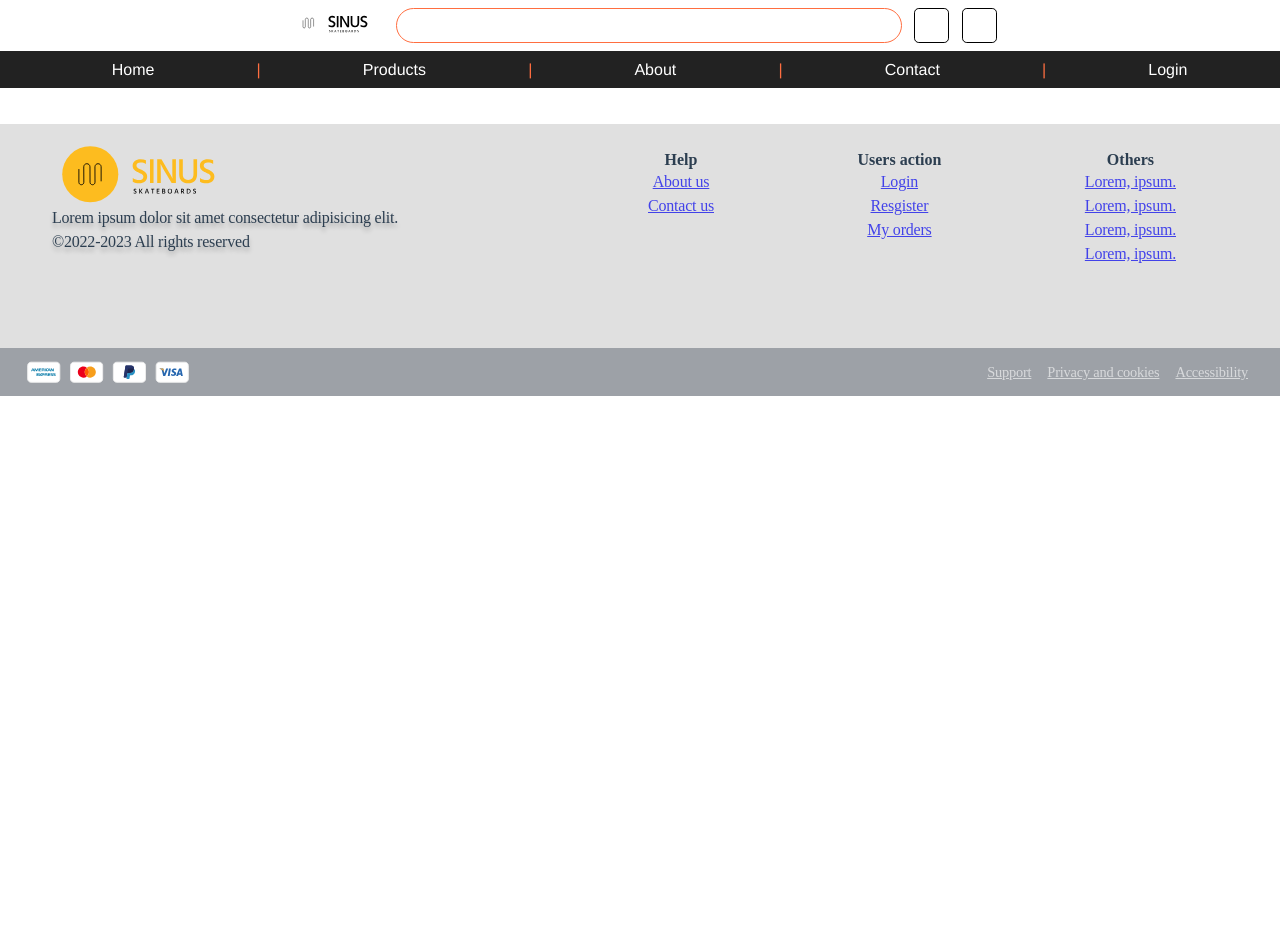
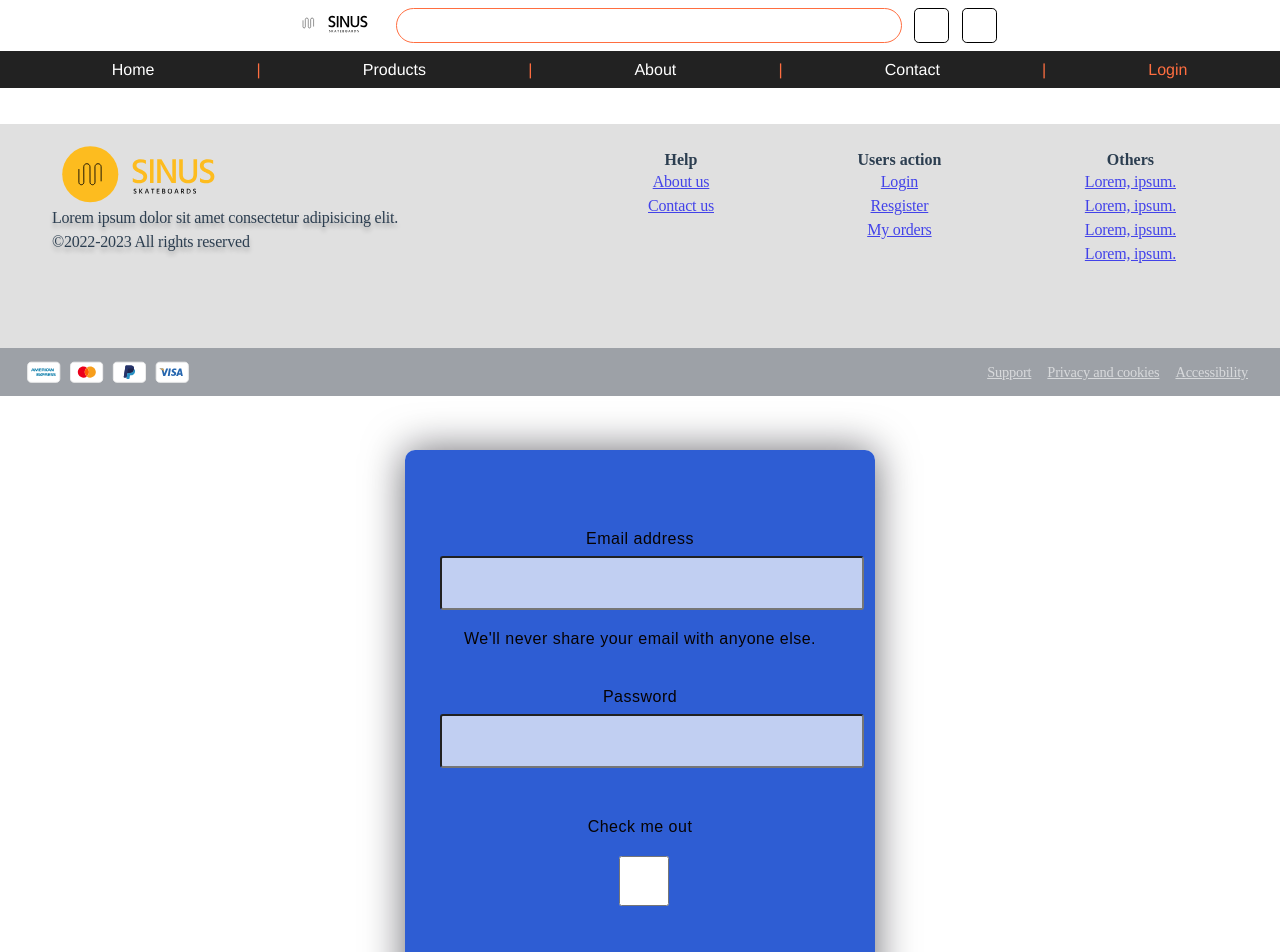
Before and after one commit to theodorwill/Slutprojekt-Sinus-Webshop, a Vue app: page /login in a window 1280 px wide. Shown: the top 952 px of the page. Before the commit the page ends 800 px from the top, so only its background shows below. Built offline with nearby package versions, Linux system fonts and the light colour scheme.

Commit message:
scss change

```diff
--- a/src/components/Header.vue
+++ b/src/components/Header.vue
@@ -14,7 +14,7 @@
       <router-link to="/products">Products</router-link> |
       <router-link to="/about">About</router-link> |
       <router-link to="/contact">Contact</router-link> |
-      <router-link to="#">Login</router-link>
+      <router-link to="/login">Login</router-link>
     </section>
     <router-view />
   </div>
--- a/src/router/index.js
+++ b/src/router/index.js
@@ -3,6 +3,7 @@ import VueRouter from 'vue-router'
 import Home from '../views/Home.vue'
 import Products from '../views/Products.vue'
 import Contact from '../views/Contact.vue'
+import Login from '../views/Login.vue'
 
 Vue.use(VueRouter)
 
@@ -27,7 +28,12 @@ const routes = [
     path: '/about',
     name: 'About',
     component: () => import(/* webpackChunkName: "about" */ '../views/About.vue')
-  }
+  },
+  {
+    path: '/login',
+    name: 'Login',
+    component: Login
+  },
 ]
 
 const router = new VueRouter({
--- a/src/views/Login.vue
+++ b/src/views/Login.vue
@@ -1,21 +1,19 @@
 <template>
   <div id="login-register">
-
     <section id="login-register-one">
-
       <form class="login-form">
         <div class="login-email">
           <label for="Email1">Email address</label>
-    <input type="email">
+          <input type="email" />
           <div id="text">We'll never share your email with anyone else.</div>
         </div>
         <div class="login-password">
           <label for="password">Password</label>
-    <input type="password">
+          <input type="password" />
         </div>
         <div class="login-check">
-    <label for ="checkout">Check me out</label>
-    <input type="checkbox">
+          <label for="checkout">Check me out</label>
+          <input type="checkbox" />
         </div>
         <button type="submit">Login</button>
       </form>
@@ -25,135 +23,126 @@
       <form class="register-form">
         <div class="register-email">
           <label for="Email1">Email address</label>
-    <input type="email">
-    <div id="text">We'll never share your email with anyone else.</div>
+          <input  type="email" />
+          <div id="textOne">We'll never share your email with anyone else.</div>
         </div>
         <div class="register-password">
-    <label for="password">Password</label>
-    <input type="password">
+          <label  for="password">Password</label>
+          <input type="password" />
         </div>
         <div class="register-confirm-password">
-    <label for="password"> Confirm-Password</label>
-    <input type="password">
+          <label  for="password"> Confirm-Password</label>
+          <input type="password" />
         </div>
         <div class="register-check">
-    <label for ="checkout">I accept the term and condition</label>
-    <input type="checkbox">
+          <label  for="checkout">I accept the term and condition</label
+          >
+          <input  type="checkbox" />
         </div>
-  <button type="submit" >Register</button>
+        <button type="submit">Register</button>
       </form>
-
     </section>
   </div>
-
 </template>
 
 <script>
-    export default {
-
-      }
-
-
+export default {};
 </script>
 
-<style scoped>
-  *,
-*:before,
-*:after{
-    padding: 0;
-    margin: 0;
-    box-sizing: border-box;
-}
-body{
-    background-color: #080710;
-}
-.background{
-    width: 430px;
-    height: 520px;
-    position: absolute;
+<style  lang= "scss" scoped>
+#login-register{
 
-}
-#login-register{
-   background-color: aqua;
-   display: flex;
-   flex-direction: row;
-   border: solid red;
-
-}
-#login-register-one{
-    background: linear-gradient(
-        #1845ad,
-        #23a2f6
-    );
+   #login-register-one {
+                background: linear-gradient(#1845ad, #23a2f6);
                 left: -80px;
                 top: -80px;
-}
-#login-register-two{
-    background: linear-gradient(
-        to right,
-        #ff512f,
-        #f09819
-    );
-    right: -30px;
-    bottom: -80px;
-}
-.login-form{
+
+                 .login-form {
                   height: 600px;
                   width: 400px;
-    background-color: rgba(255,255,255,0.13);
+                  background-color: rgba(23, 75, 207, 0.898);
                   position: absolute;
-    transform: translate(-50%,-50%);
-    top: 50%;
+                  transform: translate(-50%, -50%);
+                  top: 100%;
                   left: 50%;
                   border-radius: 10px;
                   backdrop-filter: blur(10px);
-    border: 2px solid rgba(255,255,255,0.1);
-    box-shadow: 0 0 40px rgba(8,7,16,0.6);
+                  border: 2px solid rgba(255, 255, 255, 0.1);
+                  box-shadow: 0 0 40px rgba(8, 7, 16, 0.6);
                   padding: 50px 35px;
-}
-.register-form{
-    height: 680px;
-    width: 400px;
-    background-color: rgba(255,255,255,0.13);
-    position: absolute;
-    transform: translate(-50%,-50%);
-    top: 120%;
-    left: 50%;
-    border-radius: 10px;
-    backdrop-filter: blur(10px);
-    border: 2px solid rgba(255,255,255,0.1);
-    box-shadow: 0 0 40px rgba(8,7,16,0.6);
-    padding: 50px 35px;
-}
-form *{
-    font-family: 'Poppins',sans-serif;
-    color: black;
+
+                 font-family: "Poppins", sans-serif;
+                 color: #070303;
                  letter-spacing: 0.5px;
                  outline: none;
                   border: none;
-}
 
-
-label{
+                  .login-email {
+                    label {
                       display: block;
                       margin-top: 30px;
                       font-size: 16px;
                       font-weight: 500;
                     }
-input{
+                    input {
                       display: block;
                       height: 50px;
                       width: 100%;
-    background-color: rgba(255,255,255,0.70);
+                      background-color: rgba(255, 255, 255, 0.7);
                       border-radius: 3px;
                       padding: 0 10px;
                       margin-top: 8px;
                       font-size: 14px;
                       font-weight: 300;
                     }
+                    #text{
+                      padding-top: 20px;
+                      display: block;
+                    }
+                  }
 
-button{
+                  .login-password {
+                    label {
+                      display: block;
+                      margin-top: 40px;
+                      font-size: 16px;
+                      font-weight: 500;
+                    }
+                    input {
+                      display: block;
+                      height: 50px;
+                      width: 100%;
+                      background-color: rgba(255, 255, 255, 0.7);
+                      border-radius: 3px;
+                      padding: 0 10px;
+                      margin-top: 8px;
+                      font-size: 14px;
+                      font-weight: 300;
+                    }
+                  }
+                .login-check {
+                    label {
+                      display: block;
                       margin-top: 50px;
+                      font-size: 16px;
+                      font-weight: 500;
+                    }
+                    input {
+                      display: block;
+                      height: 50px;
+                      width: 100%;
+                      background-color: rgba(255, 255, 255, 0.7);
+                      border-radius: 3px;
+                      padding: 0 10px;
+                      margin-top: 20px;
+                      font-size: 14px;
+                      font-weight: 300;
+                    }
+                  }
+
+                  button {
+                    margin-top: 70px;
+                    height: 70px;
                     width: 100%;
                     background-color: #ffffff98;
                     color: #080710;
@@ -163,6 +152,148 @@ button{
                     border-radius: 5px;
                     cursor: pointer;
                   }
-/* creating login-page */
+
+
+                  }
+
+
+
+                }
+
+                 #login-register-two {
+                 background: linear-gradient(to right, #ff512f, #f09819);
+                right: -30px;
+                bottom: -80px;
+
+                .register-form {
+                  height: 680px;
+                  width: 400px;
+                  background-color: rgba(23, 75, 207, 0.898);
+                  position: absolute;
+                  transform: translate(-50%, -50%);
+                  top: 200%;
+                  left: 50%;
+                  border-radius: 10px;
+                  backdrop-filter: blur(10px);
+                  border: 2px solid rgba(255, 255, 255, 0.1);
+                  box-shadow: 0 0 40px rgba(8, 7, 16, 0.6);
+                  padding: 70px 35px;
+
+
+                 font-family: "Poppins", sans-serif;
+                 color: black;
+                 letter-spacing: 0.5px;
+                 outline: none;
+                  border: none;
+
+                  .register-email {
+                    label {
+                      display: block;
+                      margin-top: 30px;
+                      font-size: 16px;
+                      font-weight: 500;
+                    }
+                    input {
+                      display: block;
+                      height: 50px;
+                      width: 100%;
+                      background-color: rgba(255, 255, 255, 0.7);
+                      border-radius: 3px;
+                      padding: 0 10px;
+                      margin-top: 8px;
+                      font-size: 14px;
+                      font-weight: 300;
+                    }
+                    #textOne{
+                      padding-top: 20px;
+                      display: block;
+                    }
+                  }
+
+                  .register-password {
+                    label {
+                      display: block;
+                      margin-top: 40px;
+                      font-size: 16px;
+                      font-weight: 500;
+                    }
+                    input {
+                      display: block;
+                      height: 50px;
+                      width: 100%;
+                      background-color: rgba(255, 255, 255, 0.7);
+                      border-radius: 3px;
+                      padding: 0 10px;
+                      margin-top: 8px;
+                      font-size: 14px;
+                      font-weight: 300;
+                    }
+                  }
+                  .register-confirm-password{
+                     label {
+                      display: block;
+                      margin-top: 40px;
+                      font-size: 16px;
+                      font-weight: 500;
+                    }
+                    input {
+                      display: block;
+                      height: 50px;
+                      width: 100%;
+                      background-color: rgba(255, 255, 255, 0.7);
+                      border-radius: 3px;
+                      padding: 0 10px;
+                      margin-top: 8px;
+                      font-size: 14px;
+                      font-weight: 300;
+                    }
+
+                  }
+                .register-check {
+                    label {
+                      display: block;
+                      margin-top: 50px;
+                      font-size: 16px;
+                      font-weight: 500;
+                    }
+                    input {
+                      display: block;
+                      height: 50px;
+                      width: 100%;
+                      background-color: rgba(255, 255, 255, 0.7);
+                      border-radius: 3px;
+                      padding: 0 10px;
+                      margin-top: 20px;
+                      font-size: 14px;
+                      font-weight: 300;
+                    }
+                  }
+
+                  button {
+                    margin-top: 70px;
+                    height: 70px;
+                    width: 100%;
+                    background-color: #ffffff98;
+                    color: #080710;
+                    padding: 15px 0;
+                    font-size: 18px;
+                    font-weight: 600;
+                    border-radius: 5px;
+                    cursor: pointer;
+                  }
+
+
+                  }
+
+
+
+                }
+
+
+
+}
+
+
+
 
 </style>
```
Lines whose indentation alone changed are shown as unchanged.
